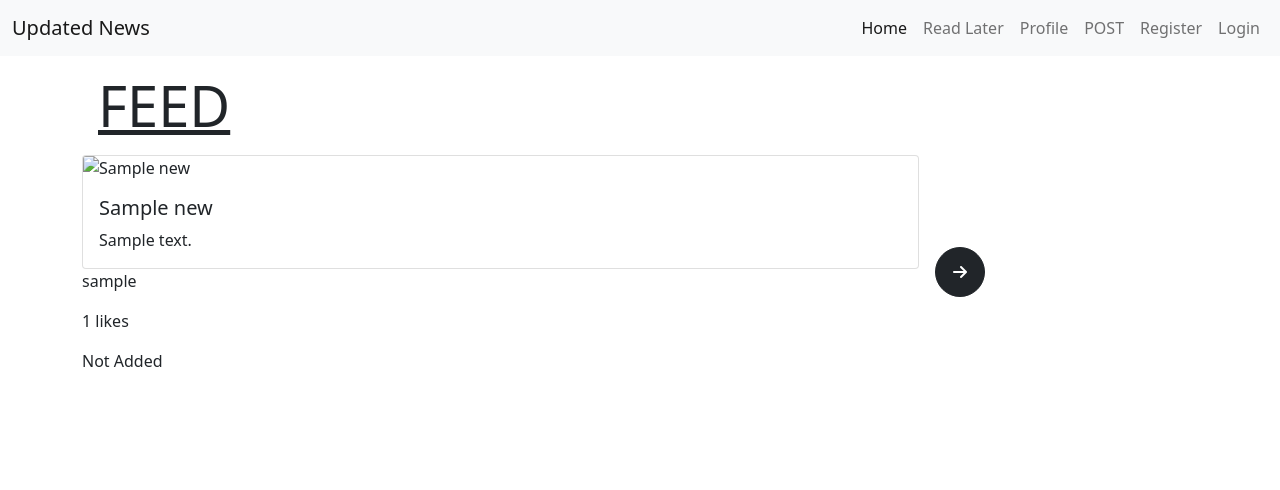
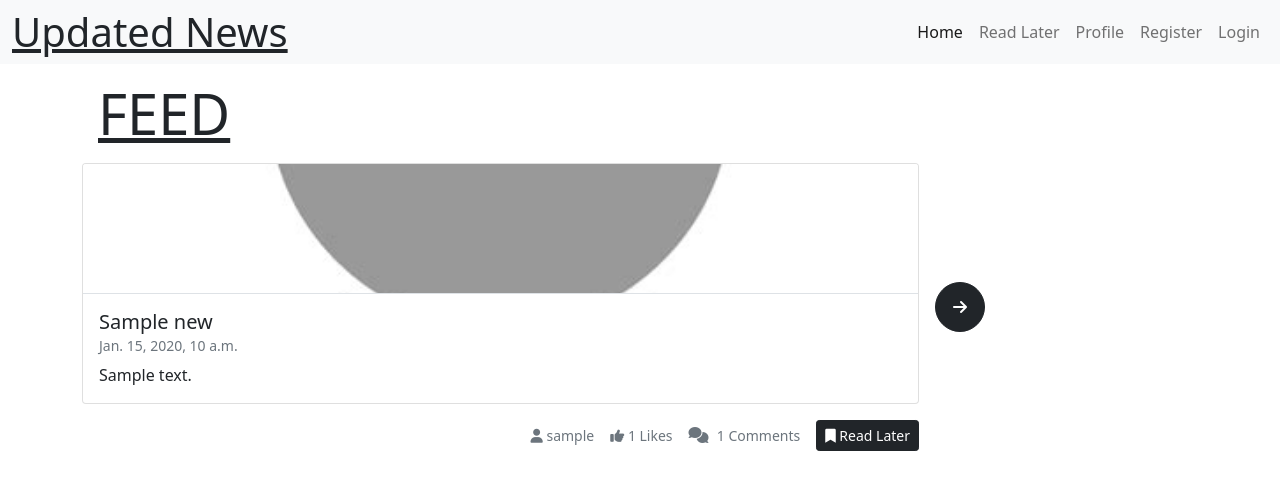
Before and after one commit to RodriVazquezAsenjo/Updated-News, a Django app: page / in a window 1280 px wide. Shown: the top 490 px of the page. Run offline with Django 4.2, Linux system fonts and the light colour scheme; tables that the repository leaves empty hold one stand-in row (values such as "Sample post").

Commit message:
feat: news_list progressed

```diff
--- a/news/forms.py
+++ b/news/forms.py
@@ -5,4 +5,4 @@ from django import forms
 class CommentForm(forms.ModelForm):
     class Meta:
         model = Comment
-        fields = ('body',)
+        fields = ['content']
--- a/news/models.py
+++ b/news/models.py
@@ -26,14 +26,13 @@ class News(models.Model):
         verbose_name_plural = "News Articles"
 
 class Comment(models.Model):
-    news = models.ForeignKey('News', on_delete=models.CASCADE, related_name='comments')
-    user = models.ForeignKey(User, on_delete = models.CASCADE, related_name='commenter', null=True, blank=True)
-    body = models.TextField()
-    created_at = models.DateTimeField(auto_now_add = True)
-    updated_at = models.DateTimeField(auto_now = True)
+    news = models.ForeignKey('News', related_name='comments', on_delete=models.CASCADE)
+    author = models.ForeignKey(User, on_delete=models.CASCADE)
+    content = models.TextField()  # This should match the form's field
+    created_at = models.DateTimeField(auto_now_add=True)
 
     def __str__(self):
-        return f"Comment by {self.user.username if self.user else 'Anonymous'} on {self.post}"
+        return f"{self.author.username} on {self.news.title}"
 
 
 class UserProfile(models.Model):
--- a/news/templates/news/news_list.html
+++ b/news/templates/news/news_list.html
@@ -1,35 +1,65 @@
-{% extends 'base.html' %} {% block content %}
+{% extends 'base.html' %}
+{% block content %}
 {% load static %}
 
-<div class= "display-4 p-3  text-decoration-underline">FEED</div>
+<!-- Feed Title -->
+<div class="d-flex justify-content-between align-items-center p-3 w-75">
+    <div class="display-4 text-decoration-underline">FEED</div>
+    {% if user.is_authenticated %}
+    <button type="button" class="btn btn-dark btn-lg">Add Post</button>
+    {% endif %}
+</div>
 
 {% for news in object_list %}
 
-<!-- CARD Layout from Bootstrap -->
-
+<!-- CARD Layout -->
 <div class="d-flex align-items-center pb-3">
     <!-- Card -->
-     <div class= "w-75 me-3">
-        <div class="card ">
-            <img src="{{ news.image.url }}" class="card-img-top" alt="{{ news.title }}">
+    <div class="w-75 me-3">
+        <div class="card">
+            <img src="static/images/nobody.jpg" class="card-img-top d-block w-100 border-bottom" alt="{{ news.title }}" style="max-height: 130px; object-fit: cover;">
             <div class="card-body">
-                <h5 class="card-title">{{ news.title }}</h5>
-                <p class="card-text">{{ news.content|truncatechars:100 }}</p>
+                <div class="d-flex gap-4 align-items-center justify-content-between">
+                    <div class="d-flex flex-column">
+                        <h5 class="card-title mb-1 text-truncate" style="font-size: 1.25rem;">{{ news.title }}</h5>
+                        <h6 class="text-muted" style="font-size: 0.875rem;">{{ news.created_at }}</h6>
+                    </div>
+                </div>
+                <p class="card-text">{{ news.content|truncatechars:250 }}</p>
             </div>
         </div>
-        <div>
-            <p>{{ news.author }}</p>
-            <p>{{ news.likes }} likes</p>
-            <p>
+
+        <div class="post-info d-flex justify-content-end align-items-center mt-3 gap-3">
+            <!-- Author Section -->
+            <div class="author-info text-muted">
+                <small><i class="fas fa-user"></i> {{ news.author }}</small>
+            </div>
+
+            <!-- Likes Section -->
+            <div class="likes-info text-muted">
+                <small><i class="fas fa-thumbs-up"></i> {{ news.likes }} Likes</small>
+            </div>
+
+            <!-- Comments Section -->
+            <div class="comments-info text-muted">
+                <i class="fas fa-comments me-1"></i>
+                <small>{{ news.comments.count }} Comments</small>
+            </div>
+
+            <!-- Read Later Button -->
+            <div class="read-later">
                 {% if request.user in news.read_later_by.all %}
-                  Added
+                    <button class="btn btn-sm btn-dark">
+                        <i class="fas fa-check"></i> Saved
+                    </button>
                 {% else %}
-                  Not Added
+                    <button class="btn btn-sm btn-dark">
+                        <i class="fas fa-bookmark"></i> Read Later
+                    </button>
                 {% endif %}
-              </p>
+            </div>
         </div>
     </div>
-
 
     <!-- Button -->
     <a href="{% url 'news_detail' news.slug %}" class="btn btn-dark rounded-circle d-flex align-items-center justify-content-center" style="width: 50px; height: 50px;">
--- a/news/views.py
+++ b/news/views.py
@@ -1,9 +1,11 @@
-from django.shortcuts import render, get_object_or_404
+from django.shortcuts import render, get_object_or_404, redirect
 from django.views import generic
+from django.contrib.auth import authenticate, login, logout
+from django.contrib.auth.models import User
 from .models import News
 from .forms import CommentForm
+
 # Create your views here.
-
 
 class NewsList(generic.ListView):
     queryset = News.objects.all()
@@ -12,4 +14,25 @@ class NewsList(generic.ListView):
 
 class NewsDetail(generic.DetailView):
     model = News
-    template_name = "news/news_detail.html"
+    template_name = 'news/news_detail.html'
+    context_object_name = 'news'
+
+    def post(self, request, *args, **kwargs):
+        news = self.get_object()
+
+        if 'like' in request.POST:
+            news.likes += 1
+            news.save()
+        elif 'read_later' in request.POST:
+            news.read_later_by.add(request.user)
+        elif 'comment' in request.POST:
+            content = request.POST.get('comment', '')
+            if content:
+                news.comments.create(author=request.user, content=content)
+
+        return redirect(news)
+
+    def get_context_data(self, **kwargs):
+        context = super().get_context_data(**kwargs)
+        context['comment_form'] = CommentForm()
+        return context
--- a/templates/base.html
+++ b/templates/base.html
@@ -1,5 +1,4 @@
 {% load static %}
-{% url 'about' as about_url %}
 {% url 'account_login' as login_url %}
 {% url 'account_signup' as signup_url %}
 {% url 'account_logout' as logout_url %}
@@ -21,7 +20,7 @@
 
     <nav class="navbar navbar-expand-lg navbar-light bg-light">
       <div class="container-fluid">
-          <a class="navbar-brand" href="{% url 'news_list' %}">Updated News</a>
+          <a class="display-6 text-dark" href="{% url 'news_list' %}">Updated News</a>
           <button class="navbar-toggler" type="button" data-bs-toggle="collapse" data-bs-target="#navbarSupportedContent" aria-controls="navbarSupportedContent" aria-expanded="false" aria-label="Toggle navigation">
               <span class="navbar-toggler-icon"></span>
           </button>
@@ -36,9 +35,6 @@
                   </li>
                   <li class="nav-item">
                       <a class="nav-link" href="#">Profile</a>
-                  </li>
-                  <li class="nav-item">
-                      <a class="nav-link" href="#">POST</a>
                   </li>
                   {% if user.is_authenticated %}
                     <li class="nav-item">
--- a/updated_news/settings.py
+++ b/updated_news/settings.py
@@ -52,8 +52,9 @@ INSTALLED_APPS = [
 ]
 
 SITE_ID = 1
-LOGIN_REDIRECT_URL ='/',
-LOGOUT_REDIRECT_URL='/',
+
+LOGIN_REDIRECT_URL ='/'
+LOGOUT_REDIRECT_URL='/'
 
 CRISPY_ALLOWED_TEMPLATE_PACKS = "bootstrap5"
 CRISPY_TEMPLATE_PACK = "bootstrap5"
```
Also changed, not shown: news/templates/news/news_detail.html (+68 -15 lines), templates/socialaccount/login.html (+21 -18 lines), news/migrations/0004_userprofile_comment.py (added), news/templates/news/profile.html (added), static/images/nobody.jpg (added).
